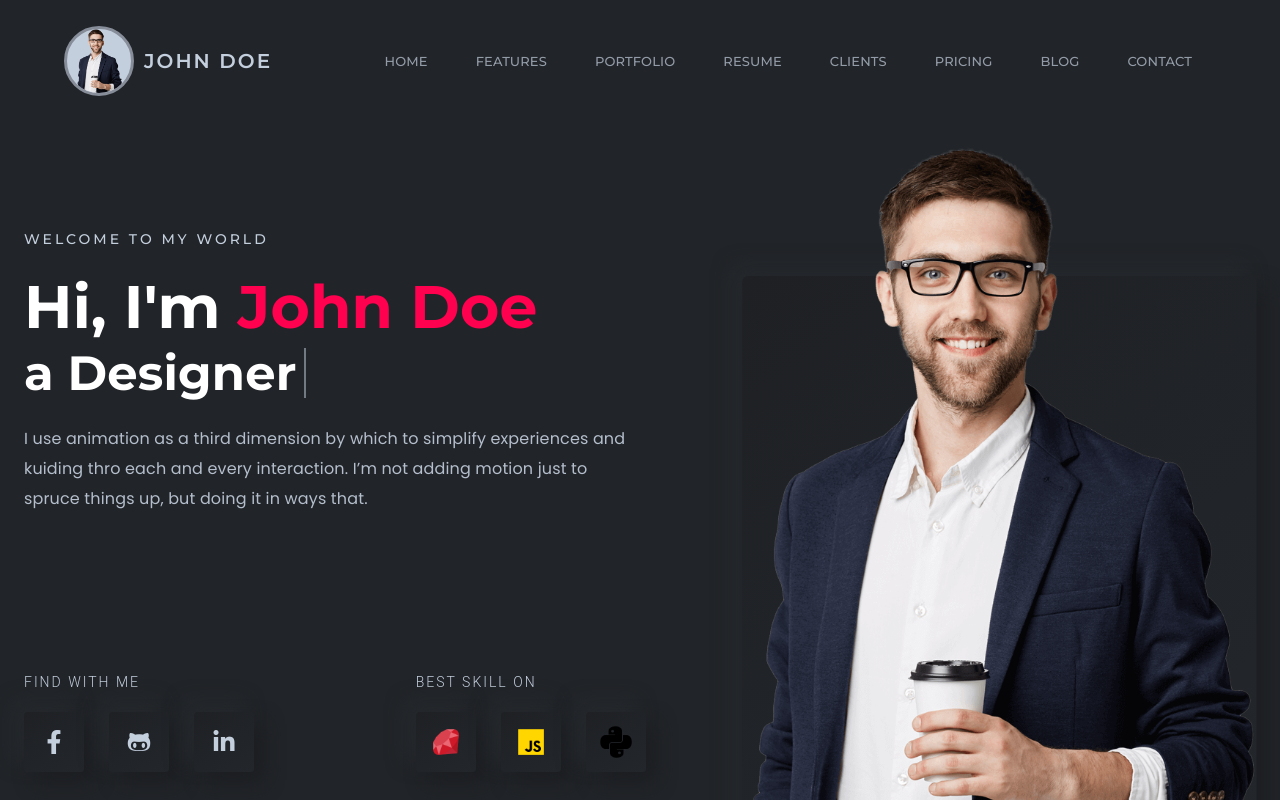
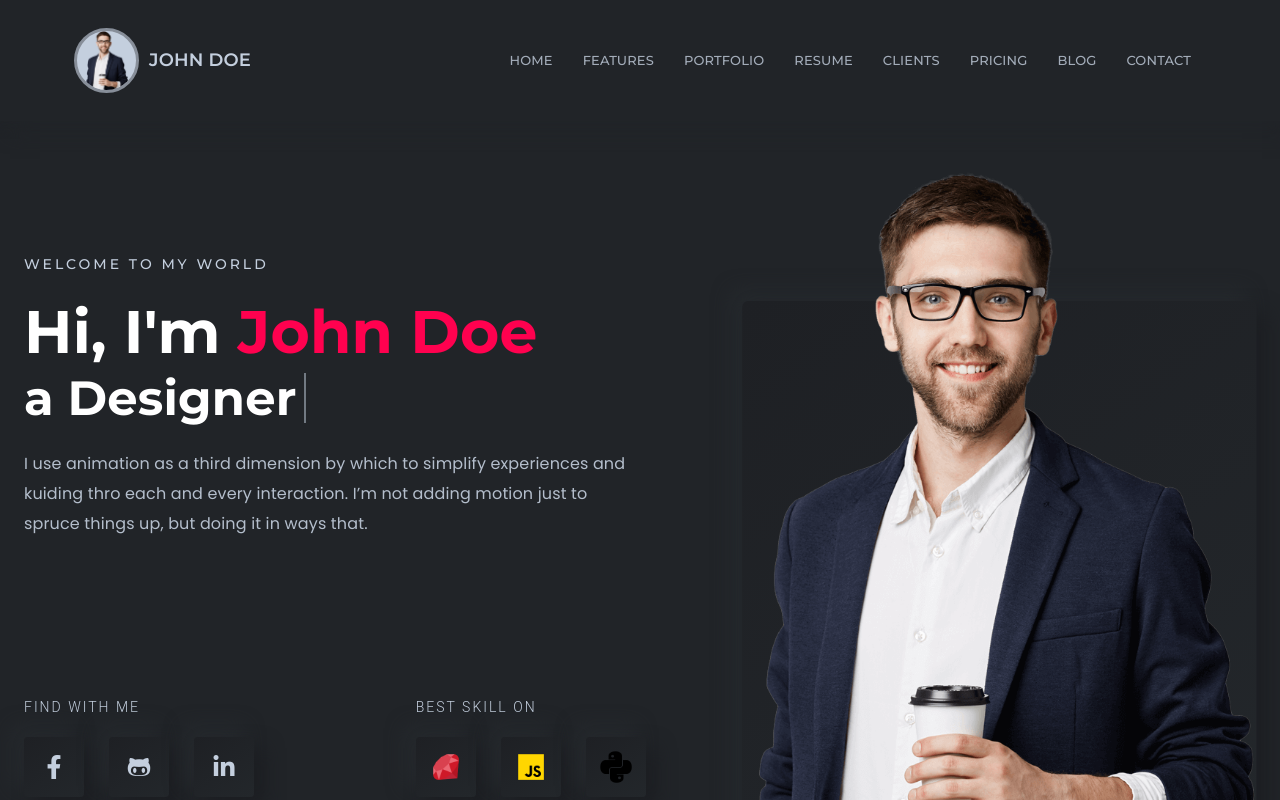
Before and after one commit to imranprof/jobs-frontend, a Next.js app: page / in a window 1280 px wide. Shown: the top 800 px of the page. Built offline with nearby package versions, Linux system fonts and the light colour scheme.

Commit message:
style: make sticky Header(AppBar) based on scrolling

```diff
--- a/src/components/Header/index.js
+++ b/src/components/Header/index.js
@@ -1,4 +1,4 @@
-import React, {useContext} from 'react';
+import React, {useContext, useEffect, useRef} from 'react';
 
 import {AppBar, Hidden, Toolbar,} from "@material-ui/core";
 
@@ -7,13 +7,26 @@ import ProfileInfo from "./profileInfo";
 import SideBar from "./sideBar";
 import NavItems from "./navItems";
 import {HeaderStyle} from './style';
-
 const Header = () => {
     const customTheme = useContext(ThemeContextProvider);
     const classes = HeaderStyle(customTheme);
+    const headerRef = useRef(null);
+
+    useEffect(() => {
+        window.addEventListener('scroll', isSticky);
+        return () => {
+            window.removeEventListener('scroll', isSticky);
+        };
+    });
+
+    const isSticky = () => {
+        const header = headerRef.current;
+        const scrollTop = window.scrollY;
+        scrollTop >= 50 ? header.classList.add("isSticky") : header.classList.remove("isSticky");
+    };
 
     return (
-        <AppBar className={classes.headerWrapper} position="sticky">
+        <AppBar className={classes.headerWrapper} ref={headerRef}>
             <Toolbar className={`${classes.headerWrapper}__toolbar`}>
                 <ProfileInfo classes={classes} showName={true}/>
                 <SideBar classes={classes}/>
--- a/src/components/Header/style.js
+++ b/src/components/Header/style.js
@@ -4,9 +4,19 @@ import FONTS from "../../../styles/fonts";
 export const useStyles = makeStyles({
     headerWrapper: theme => ({
         backgroundColor: "transparent",
-        padding: '26px 40px 0 40px',
+        padding: "28px 50px",
         marginBottom: 50,
-        boxShadow: '0px 0px 0px',
+        boxShadow: theme.palette.customShadow.light,
+        position: "static",
+        '&.isSticky': {
+            position: "fixed",
+            width: "100%",
+            backgroundColor: `${theme.palette.customBackground.light}de`,
+            boxShadow: theme.palette.customShadow.main,
+            backdropFilter: "blur(15px)",
+            transition: "ease 0.3s",
+            padding: '14px 25px'
+        },
         '&__toolbar': {
             width: '100%',
             justifyContent: 'space-between'
@@ -17,49 +27,56 @@ export const useStyles = makeStyles({
             cursor: 'pointer',
             '&__pic': {
                 backgroundColor: theme.palette.customColor.main,
-                width: 70,
-                height: 70,
+                width: 65,
+                height: 65,
                 borderRadius: '50%',
                 border: `3px solid ${theme.palette.customColor.dark}`,
                 marginRight: 10,
-                '& img':{
+                '& img': {
                     objectFit: "contain",
                 }
             },
             '&__name': {
-                fontSize: 20,
+                fontSize: 18,
                 fontWeight: '600',
                 textTransform: 'uppercase',
-                letterSpacing: 2,
                 color: theme.palette.customColor.main,
                 fontFamily: FONTS.primaryFont,
                 '&--drawer': {
                     color: theme.palette.customColor.dark,
                     width: 285,
-                    fontSize: 16,
+                    fontSize: 17,
                     margin: '20px 0',
                     lineHeight: '32px'
                 }
             },
             // ========= Breakpoints =========
+            [theme.breakpoints.down('md')]: {
+                '&__pic': {
+                    width: 60,
+                    height: 60,
+                },
+                '&__name': {
+                    fontSize: 17,
+                }
+            },
             [theme.breakpoints.down('sm')]: {
                 '&__pic': {
-                    width: 50,
+                    width: 55,
+                    height: 55,
+                },
+                '&__name': {
+                    fontSize: 15,
+                }
+            },
+            [theme.breakpoints.down('xs')]: {
+                '&__pic': {
+                    width: 50.,
                     height: 50,
                     border: `2px solid ${theme.palette.customColor.dark}`,
                 },
                 '&__name': {
-                    fontSize: 16,
-                }
-            },
-            [theme.breakpoints.down('xs')]: {
-                '&__pic': {
-                    width: 40,
-                    height: 40,
-                    border: `2px solid ${theme.palette.customColor.dark}`,
-                },
-                '&__name': {
-                    fontSize: 13,
+                    fontSize: 14,
                 }
             }
         },
@@ -71,7 +88,7 @@ export const useStyles = makeStyles({
                 color: theme.palette.customColor.main,
                 textDecoration: 'none',
                 textTransform: 'uppercase',
-                opacity: .7,
+                opacity: .8,
                 transition: "all .4s ease 0s",
                 '&:hover': {
                     opacity: 1,
@@ -80,7 +97,7 @@ export const useStyles = makeStyles({
             },
             '&--default': {
                 display: 'inline',
-                padding: '0 24px',
+                padding: '0 15px',
             },
             '&--drawer': {
                 width: "auto",
@@ -96,6 +113,7 @@ export const useStyles = makeStyles({
         '&__side-bar': {
             background: theme.palette.customBackground.sideBar,
             padding: '25px 25px 50px 25px',
+            height: "100vh",
             '&__icons': {
                 display: 'flex',
                 justifyContent: 'space-between',
@@ -113,6 +131,7 @@ export const useStyles = makeStyles({
         },
         '&__menu': {
             color: theme.palette.customColor.highContrast,
+            padding: 0,
             '&__icon': {
                 fontSize: 40
             },
@@ -124,7 +143,7 @@ export const useStyles = makeStyles({
             },
             [theme.breakpoints.down('xs')]: {
                 '&__icon': {
-                    fontSize: 30
+                    fontSize: 32
                 },
             }
         },
@@ -134,11 +153,20 @@ export const useStyles = makeStyles({
             height: 45,
         },
         // ========= Breakpoints =========
-        [theme.breakpoints.down('xs')]: {
-            padding: '20px 25px 0 25px',
+        [theme.breakpoints.between('xs',"sm")]: {
+            padding: "15px 25px",
+            '&.isSticky': {
+                padding: '10px 18px',
+            },
             '&__toolbar': {
                 padding: 0
-            }
+            },
+        },
+        [theme.breakpoints.between('sm',"md") ]: {
+            padding: "20px 40px",
+            '&.isSticky': {
+                padding: '12px 32px',
+            },
         }
     }),
 });
--- a/styles/colors.js
+++ b/styles/colors.js
@@ -26,6 +26,8 @@ const COLORS = {
 
     boxShadow_1: "rgb(28 30 34) 10px 10px 19px, rgb(38 42 46) -10px -10px 19px",
     boxShadow_2: "rgb(207 207 207) 10px 10px 19px, rgb(173 179 185) -10px -10px 19px",
+    boxShadow_4: "rgb(33 36 40) 10px 10px 19px, rgb(33 36 40) -10px -10px 19px;",
+    boxShadow_5: "rgb(238 241 243) 10px 10px 19px, rgb(238 241 243) -10px -10px 19px;",
 }
 
 export default COLORS
--- a/styles/darkTheme.js
+++ b/styles/darkTheme.js
@@ -25,6 +25,7 @@ const darkTheme = createTheme({
         },
         customShadow: {
           main: COLORS.boxShadow_1,
+          light: COLORS.boxShadow_4,
         },
         customDivider: {
             main: COLORS.black_3
--- a/styles/lightTheme.js
+++ b/styles/lightTheme.js
@@ -25,6 +25,7 @@ const lightTheme = createTheme({
         },
         customShadow: {
             main: COLORS.boxShadow_2,
+            light: COLORS.boxShadow_5,
         },
         customDivider: {
             main: COLORS.gray_5
```
